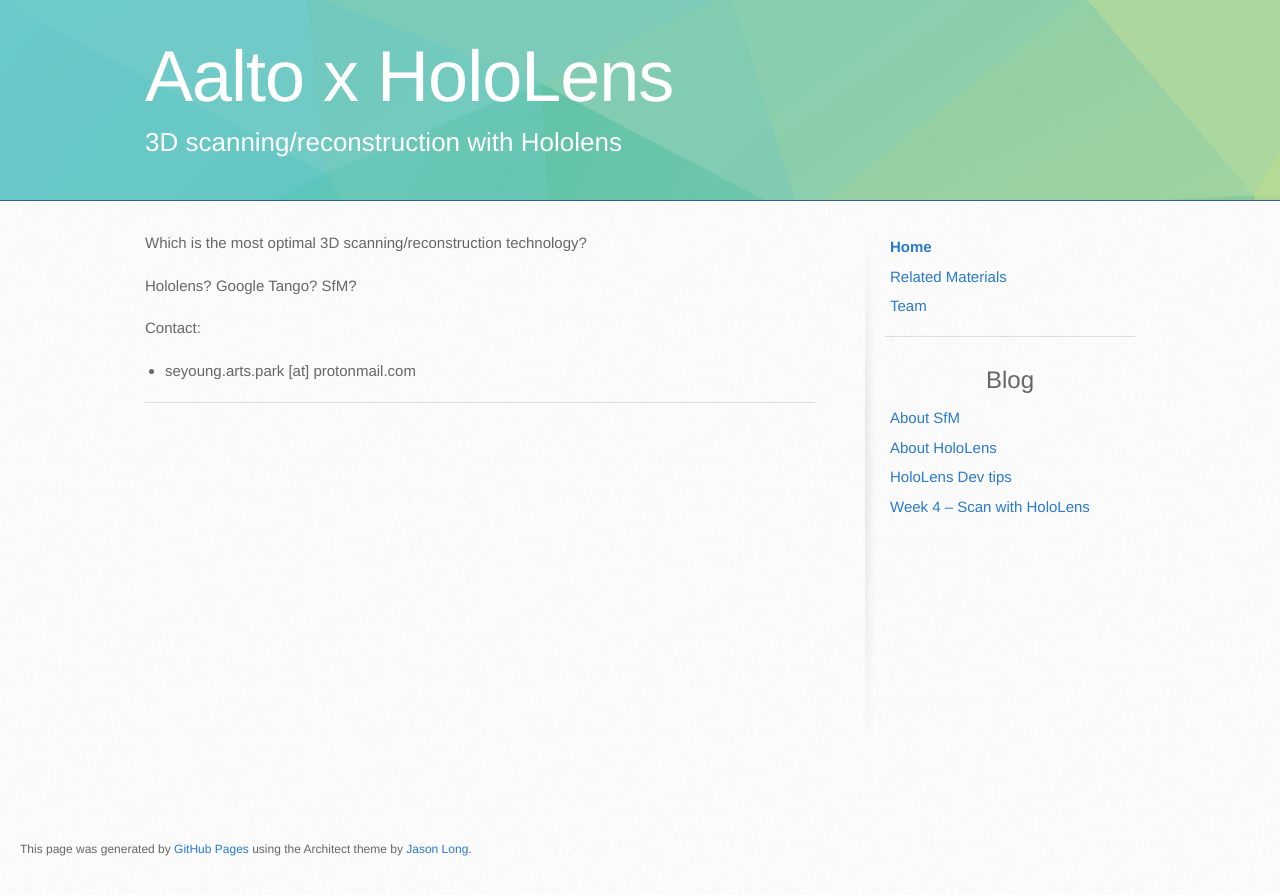
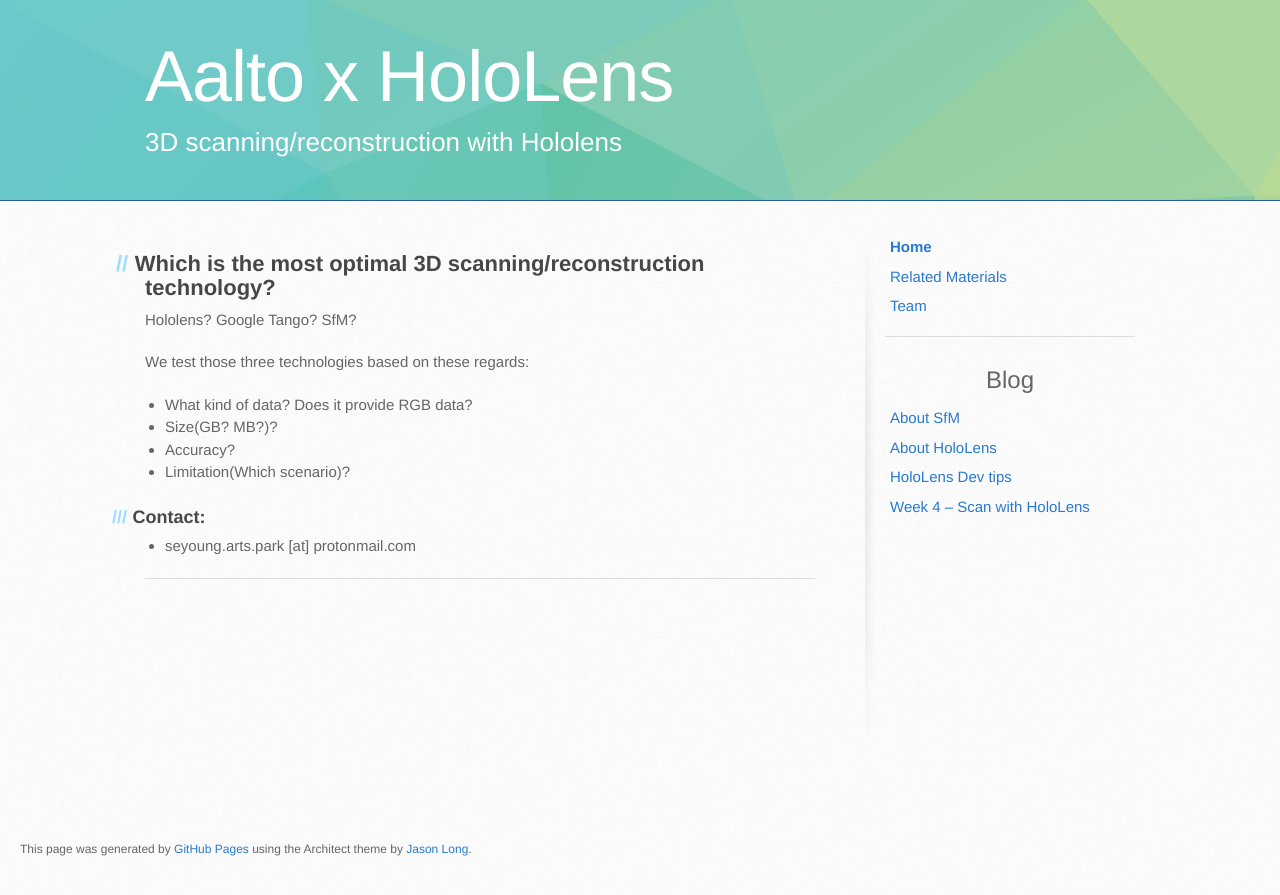
Before and after one commit to aalto-hololens-3D-scanning/aalto-hololens-3D-scanning.github.io, a Jekyll site: the page built from index.md, in a window 1280 px wide. Shown: the top 895 px of the page. Built offline with Jekyll 4.4.1, drawn with Linux system fonts in a browser that asks for light colours.

Commit message:
Edit home

```diff
--- a/index.md
+++ b/index.md
@@ -3,11 +3,18 @@
 title: Home
 ---
 
-Which is the most optimal 3D scanning/reconstruction technology?
+## Which is the most optimal 3D scanning/reconstruction technology?
 
 Hololens? Google Tango? SfM?
 
-Contact:
+We test those three technologies based on these regards:
+- What kind of data? Does it provide RGB data?
+- Size(GB? MB?)?
+- Accuracy?
+- Limitation(Which scenario)?
+
+
+### Contact:
 
 - seyoung.arts.park [at] protonmail.com
 
```
Also changed, not shown: _posts/2017-03-03-about_sfm.md (+0 -1 lines).
